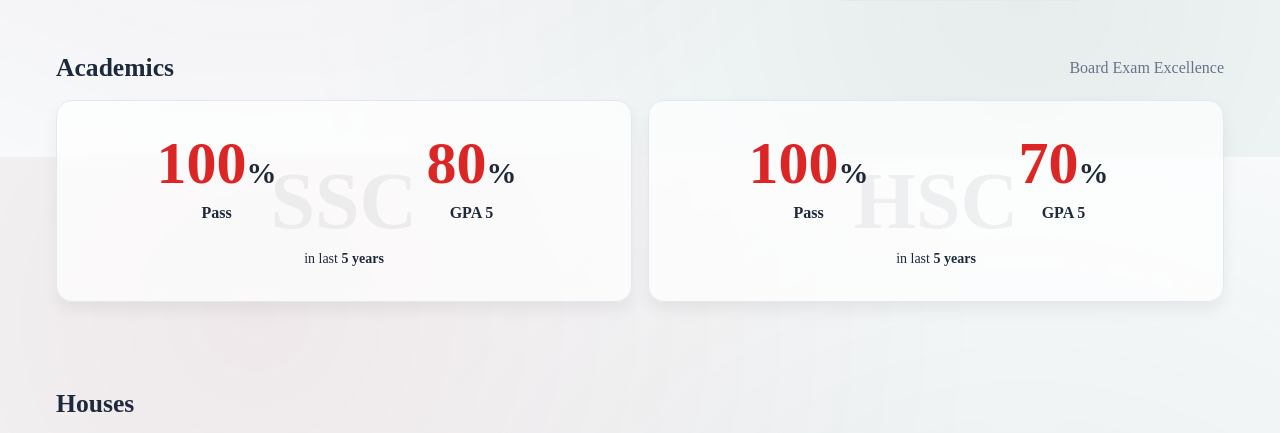
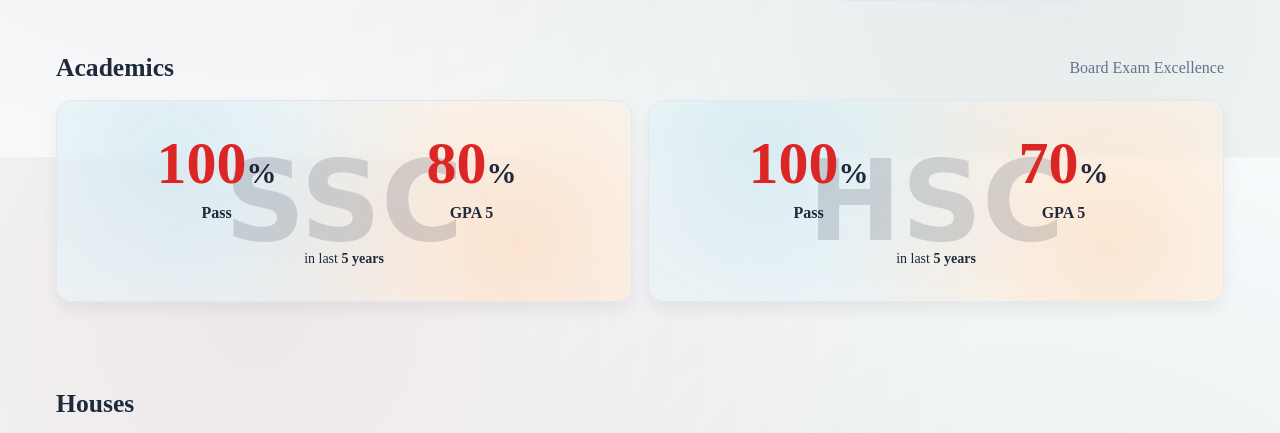
Before and after one commit to mahfuz-alam-shohan/ICPSC-Site, a PHP site: page / in a window 1280 px wide. Shown: the part 3043-3476 px from the top of the page. Run offline with PHP 8.4, Linux system fonts and the light colour scheme; some libraries are stand-ins or nearby versions.

Commit message:
Enhance result cards styling

```diff
--- a/frontend/components/common.css
+++ b/frontend/components/common.css
@@ -102,8 +102,8 @@
     .nav-btn.login:hover,.nav-btn.login:focus{opacity:.9}
     .mlink.login{background:linear-gradient(135deg,var(--brand-green),var(--brand-red));color:#fff;border-radius:.6rem;margin:.5rem 1rem;text-align:center}
     .fade-bottom{position:absolute;bottom:0;left:0;width:100%;height:50%;pointer-events:none;background:linear-gradient(to bottom,rgba(248,250,252,0),#f8fafc)}
-    .result-card{position:relative;overflow:hidden;background:rgba(255,255,255,.7);backdrop-filter:blur(4px)}
-    .result-card::before{content:attr(data-label);position:absolute;inset:0;display:flex;align-items:center;justify-content:center;font-size:5rem;font-weight:900;color:rgba(15,23,42,.06);pointer-events:none;text-transform:uppercase}
+    .result-card{position:relative;overflow:hidden;background-color:rgba(255,255,255,.5);backdrop-filter:blur(4px);background-image:radial-gradient(circle at 20% 30%,rgba(173,216,230,.4),transparent 60%),radial-gradient(circle at 80% 70%,rgba(255,200,150,.4),transparent 60%)}
+    .result-card::before{content:attr(data-label);position:absolute;inset:0;display:flex;align-items:center;justify-content:center;font-size:7rem;font-weight:900;font-family:'Brush Script MT',cursive;color:rgba(15,23,42,.15);pointer-events:none;text-transform:uppercase}
     .rate{transition:color .2s}
     .rate.celebrate{animation:yay .8s ease}
     @keyframes yay{0%{transform:scale(1)}50%{transform:scale(1.4)}100%{transform:scale(1)}}
```
